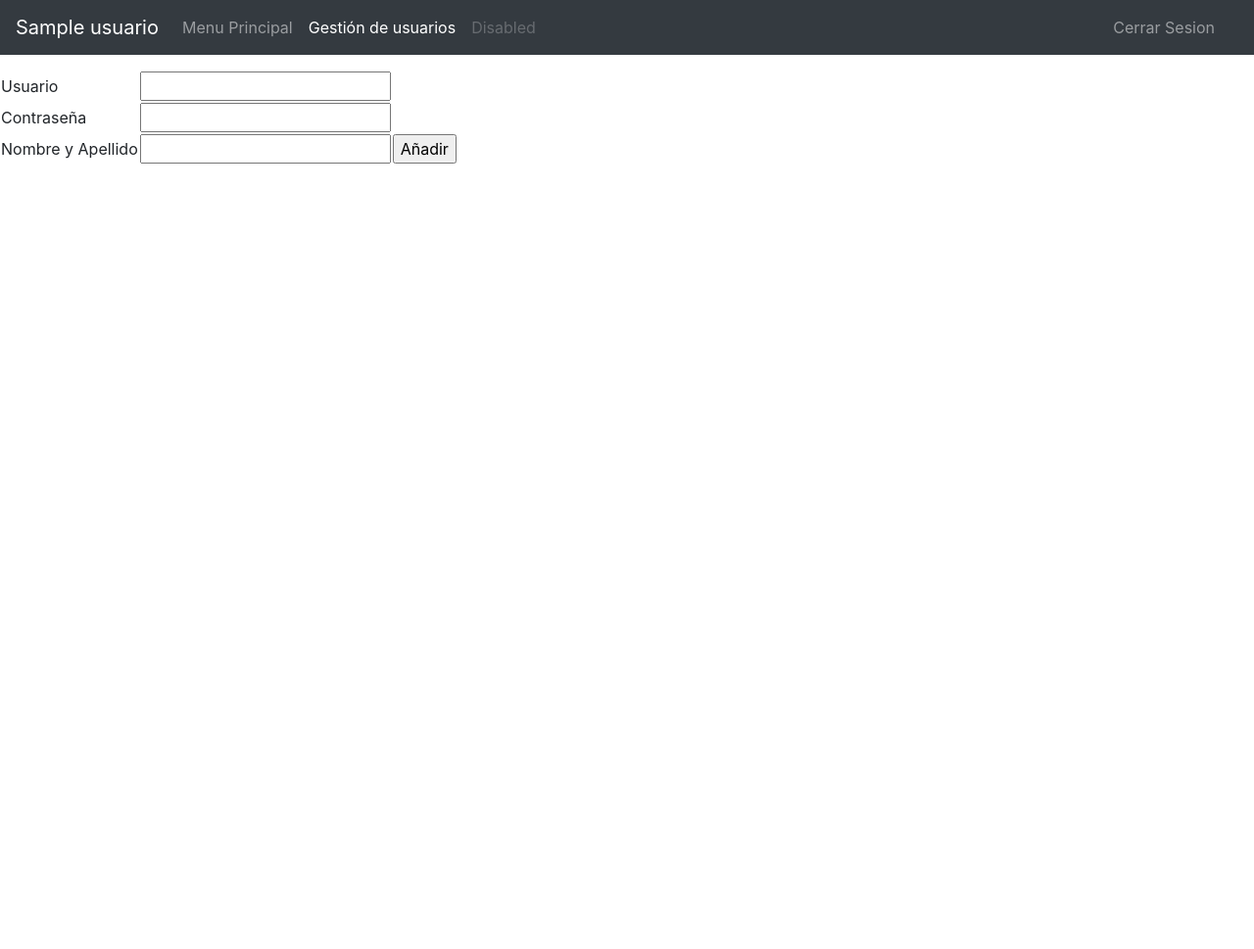
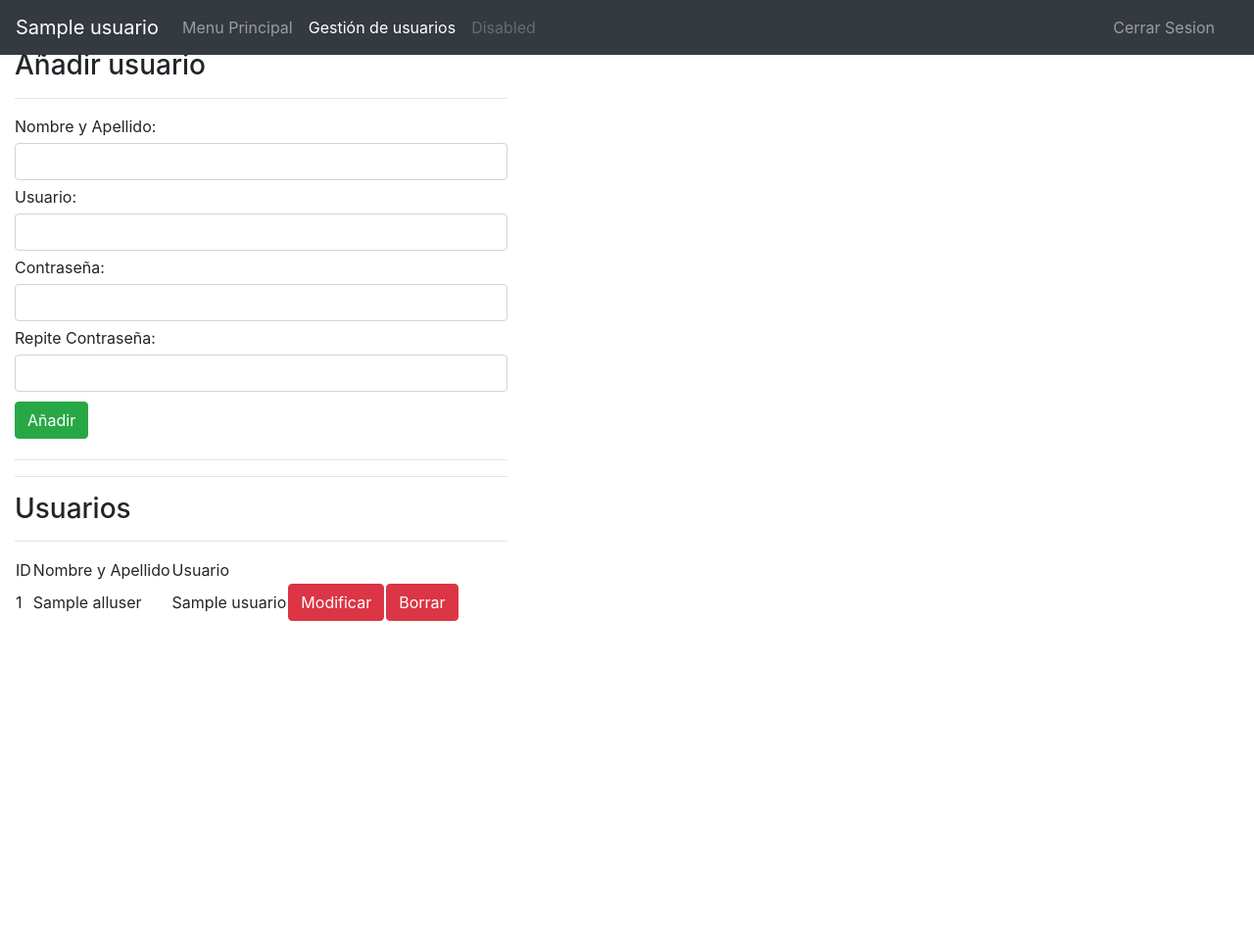
Before and after one commit to JaviLerma/Drugstore_mvc, a PHP site: template app/views/User/User.php in a window 1280 px wide. Shown: the whole page at 98% size. Before the commit the page ends 800 px from the top, so only its background shows below. Run offline with PHP 8.4, Linux system fonts and the light colour scheme; the template is opened without the code that fills it: most values are stand-ins (such as "Sample title", 1, 10 or a date in 2020); data that the repository does not hold is empty; some libraries are stand-ins or nearby versions.

Commit message:
borrado de usuarios OK

```diff
--- a/app/controllers/Login/LoginController.php
+++ b/app/controllers/Login/LoginController.php
@@ -12,7 +12,7 @@
 
 		public function __construct()
 		{
-			$this->model = new LoginModel();
+			$this->model = new LoginModel("usuarios");
 			$this->session = new Session();
 		}
 
--- a/app/models/Login/LoginModel.php
+++ b/app/models/Login/LoginModel.php
@@ -4,10 +4,10 @@
 
 	class LoginModel extends Model
 	{
-
-		public function __construct()
+		//private $table;
+		public function __construct($table)
 		{
-			parent::__construct();
+			parent::__construct($table);
 		}
 
 		public function sigIn($nUser)
--- a/app/views/Main/Main.php
+++ b/app/views/Main/Main.php
@@ -45,7 +45,7 @@
         <a class="nav-link" href="/Drugstore_mvc/Main">Menu Principal <span class="sr-only">(current)</span></a>
       </li>
       <li class="nav-item">
-        <a class="nav-link" href="/Drugstore_mvc/User">Gesti´n de usuarios</a>
+        <a class="nav-link" href="/Drugstore_mvc/User">Gestión de usuarios</a>
       </li>
       <li class="nav-item">
         <a class="nav-link disabled" href="#">Disabled</a>
--- a/app/views/User/User.php
+++ b/app/views/User/User.php
@@ -1,18 +1,13 @@
 <!doctype html>
 <html lang="es">
+
 <head>
   <meta charset="utf-8">
-    <meta name="viewport" content="width=device-width, initial-scale=1, shrink-to-fit=no">
-    <meta name="description" content="">
-    <meta name="author" content="Mark Otto, Jacob Thornton, and Bootstrap contributors">
-    <meta name="generator" content="Jekyll v3.8.5">
+  <link rel="stylesheet" href="https://stackpath.bootstrapcdn.com/bootstrap/4.3.1/css/bootstrap.min.css" integrity="sha384-ggOyR0iXCbMQv3Xipma34MD+dH/1fQ784/j6cY/iJTQUOhcWr7x9JvoRxT2MZw1T" crossorigin="anonymous">
+  <script src="https://code.jquery.com/jquery-3.3.1.slim.min.js" integrity="sha384-q8i/X+965DzO0rT7abK41JStQIAqVgRVzpbzo5smXKp4YfRvH+8abtTE1Pi6jizo" crossorigin="anonymous"></script>
+  <script src="https://cdnjs.cloudflare.com/ajax/libs/popper.js/1.14.7/umd/popper.min.js" integrity="sha384-UO2eT0CpHqdSJQ6hJty5KVphtPhzWj9WO1clHTMGa3JDZwrnQq4sF86dIHNDz0W1" crossorigin="anonymous"></script>
+  <script src="https://stackpath.bootstrapcdn.com/bootstrap/4.3.1/js/bootstrap.min.js" integrity="sha384-JjSmVgyd0p3pXB1rRibZUAYoIIy6OrQ6VrjIEaFf/nJGzIxFDsf4x0xIM+B07jRM" crossorigin="anonymous"></script>
   <title>Menu Principal</title>
-
-    <link rel="canonical" href="https://getbootstrap.com/docs/4.3/examples/navbar-fixed/">
-
-    <!-- Bootstrap core CSS -->
-    <link rel="stylesheet" href="https://stackpath.bootstrapcdn.com/bootstrap/4.3.1/css/bootstrap.min.css" integrity="sha384-ggOyR0iXCbMQv3Xipma34MD+dH/1fQ784/j6cY/iJTQUOhcWr7x9JvoRxT2MZw1T" crossorigin="anonymous">
-
 
   <style>
     .bd-placeholder-img {
@@ -29,11 +24,22 @@
         font-size: 3.5rem;
       }
     }
+
+    input {
+      margin-top: 5px;
+      margin-bottom: 5px;
+    }
+
+    .right {
+      float: right;
+    }
   </style>
   <!-- Custom styles for this template -->
   <link href="navbar-top-fixed.css" rel="stylesheet">
 </head>
+
 <body>
+
   <nav class="navbar navbar-expand-md navbar-dark fixed-top bg-dark">
     <a class="navbar-brand" href="#"><?= $usuario ?></a>
     <button class="navbar-toggler" type="button" data-toggle="collapse" data-target="#navbarCollapse" aria-controls="navbarCollapse" aria-expanded="false" aria-label="Toggle navigation">
@@ -58,34 +64,64 @@
       </ul>
     </div>
   </nav>
-    <section>
-    <article>
-      <br><br><br>
-    </article>
-      <article>
-      <form action="<?= FOLDER_PATH . '/User/newUser' ?>" method="POST">
+  <hr />
+  <hr />
+  <form action="<?= FOLDER_PATH . '/User/newUser' ?>" method="POST" class="col-lg-5">
+    <h3>Añadir usuario</h3>
+    <hr />
+    Nombre y Apellido: <input type="text" name="nombre_apellido" class="form-control" required />
+    Usuario: <input type="text" name="usuario" class="form-control" required />
+    Contraseña: <input type="password" name="pass" class="form-control" required />
+    Repite Contraseña: <input type="password" name="pass2" class="form-control" required />
+    <div style='color:red'><?php !empty($error_message) ? print($error_message) : '' ; ?></div>
+    <input type="submit" value="Añadir" class="btn btn-success" />
+    <hr />
+    <hr />
+  </form>
+
+  <div class="col-lg-5">
+    <h3>Usuarios</h3>
+    <hr />
+  </div>
+
+  <section class="col-lg-5 usuario" style="height:400px;overflow-y:scroll;">
     <table>
       <tr>
+        <td>ID</td>
+        <td>Nombre y Apellido</td>
         <td>Usuario</td>
-					<td><input type="text" id="idUsuario" name="nUser" required ></td>
       </tr>
+
       <tr>
-					<td>Contraseña</td>
-					<td><input type="password" id="idContrasenia" name="nContrasenia" required></td>
+        <?php foreach ($allusers as $user) { ?>
+          <td><?php echo $user->id_usuario; ?></td>
+          <td><?php echo $user->nombre_apellido; ?></td>
+          <td><?php echo $user->usuario; ?></td>
+          <td>
+            <div class="right">
+              <a href="#" class="btn btn-danger">Modificar</a>
+            </div>
+          </td>
+          <td>
+            <div class="right">
+            <a href="<?= FOLDER_PATH . '/User/deleteById' ?>/<?php echo $user->id_usuario; ?>" class="btn btn-danger">Borrar</a>
+            </div>
+          </td>
+
         </tr>
-				<tr>
-					<td>Nombre y Apellido</td>
-					<td><input type="text" id="idNom_Ape" name="nNom_Ape" required></td>
-					<td><input type="submit" name="nAnadir" id="idAnadir" value="Añadir"></td>
-        </tr>
-        <tr>
-          <td><div style='color:red'><?php !empty($error_message) ? print($error_message) : '' ; ?></div></td>
-        </tr>
+
+
+      <?php } ?>
     </table>
-		</form>
-      <article>
+
   </section>
+
 </body>
 <script src="https://code.jquery.com/jquery-3.3.1.slim.min.js" integrity="sha384-q8i/X+965DzO0rT7abK41JStQIAqVgRVzpbzo5smXKp4YfRvH+8abtTE1Pi6jizo" crossorigin="anonymous"></script>
-  <script>window.jQuery || document.write('<script src="/docs/4.3/assets/js/vendor/jquery-slim.min.js"><\/script>')</script><script src="/docs/4.3/dist/js/bootstrap.bundle.min.js" integrity="sha384-xrRywqdh3PHs8keKZN+8zzc5TX0GRTLCcmivcbNJWm2rs5C8PRhcEn3czEjhAO9o" crossorigin="anonymous"></script></body>
+<script>
+  window.jQuery || document.write('<script src="/docs/4.3/assets/js/vendor/jquery-slim.min.js"><\/script>')
+</script>
+<script src="/docs/4.3/dist/js/bootstrap.bundle.min.js" integrity="sha384-xrRywqdh3PHs8keKZN+8zzc5TX0GRTLCcmivcbNJWm2rs5C8PRhcEn3czEjhAO9o" crossorigin="anonymous"></script>
+</body>
+
 </html>
--- a/system/core/View.php
+++ b/system/core/View.php
@@ -24,7 +24,6 @@ defined('BASEPATH') or exit('No se permite acceso directo');
 				$this->plantilla = $this->getPlantilla($nombre_archivo);
 				echo $this->plantilla;
 			}else {
-				//echo "WTF!!!";
 				throw new Exception("Error Clase {$this->nombre_controlador} no encontrada");
 			}
 		}
```
Also changed, not shown: app/controllers/User/UserController.php (+49 -16 lines), app/models/User/UserModel.php (+51 -10 lines), index.php (+0 -8 lines), system/core/Model.php (+24 -3 lines). Lines whose indentation alone changed are shown as unchanged.
